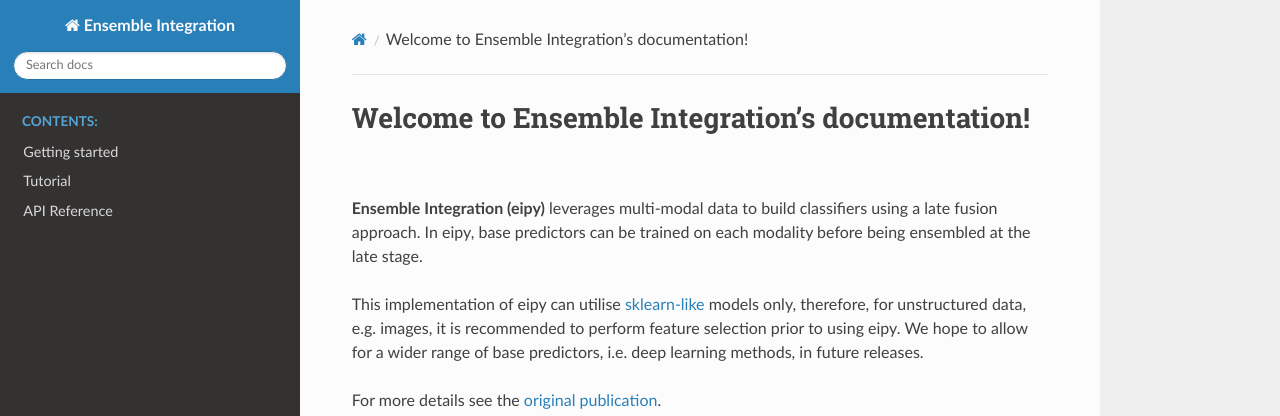
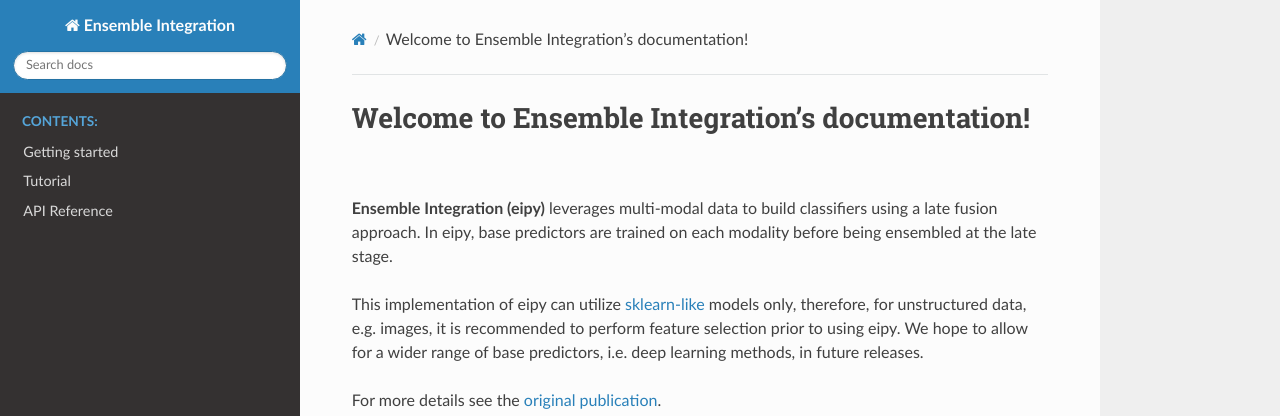
Before and after one commit to GauravPandeyLab/eipy, a Sphinx documentation site: the page built from docs/source/index.rst, in a window 1280 px wide and 974 px high. Shown: the top 416 px of the window. Built offline with Sphinx 7.4.7 and the Read the Docs theme 2.0.0, drawn with Linux system fonts in a browser that asks for light colours.

Commit message:
updates docs

```diff
--- a/docs/source/getting_started.rst
+++ b/docs/source/getting_started.rst
@@ -8,8 +8,8 @@
 comparison.
 
 Base predictor training is performed in a nested cross validation set up, to allow for an unbiased comparison
-and selection the ensembmle method with the best performance. A final model can then be trained on all available
-data.
+of ensemble methods, allowing the user to select the method with the best performance.
+A final model can then be trained on all available data.
 
 Source code
 -----------
--- a/docs/source/index.rst
+++ b/docs/source/index.rst
@@ -2,9 +2,9 @@
 ================================================
 
 **Ensemble Integration (eipy)** leverages multi-modal data to build classifiers using a late fusion approach.
-In eipy, base predictors can be trained on each modality before being ensembled at the late stage.
+In eipy, base predictors are trained on each modality before being ensembled at the late stage.
 
-This implementation of eipy can utilise `sklearn-like <https://scikit-learn.org/>`_ models only, therefore, for unstructured data,
+This implementation of eipy can utilize `sklearn-like <https://scikit-learn.org/>`_ models only, therefore, for unstructured data,
 e.g. images, it is recommended to perform feature selection prior to using eipy. We hope to allow for a wider range of base predictors,
 i.e. deep learning methods, in future releases.
 
--- a/docs/source/permutation_interpreter.rst
+++ b/docs/source/permutation_interpreter.rst
@@ -2,4 +2,4 @@
 ------------------------
 
 .. autoclass:: eipy.interpretation.PermutationInterpreter
-    :members: rank_product_score
+    :members: rank_product_score, local_feature_rank, local_model_rank
```
